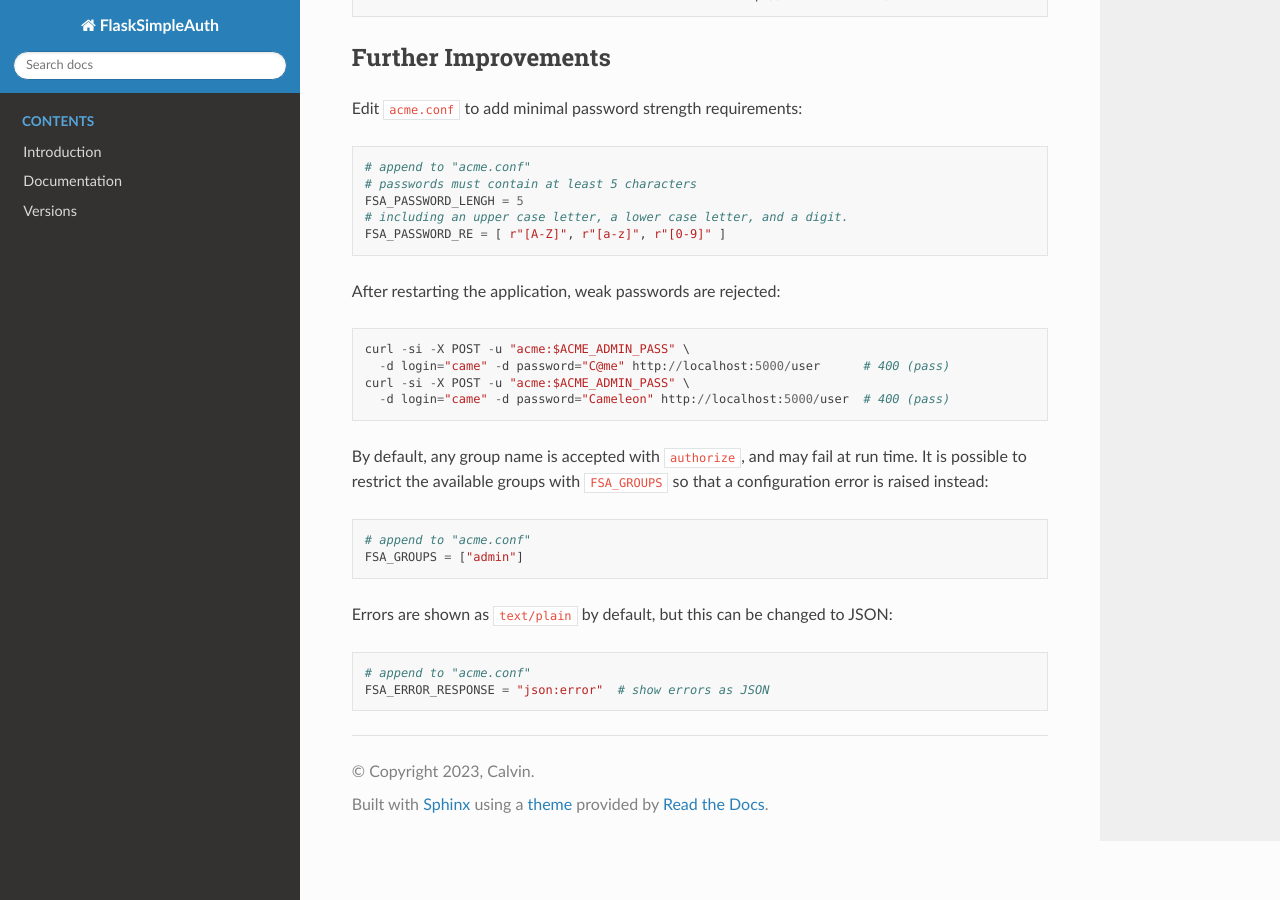
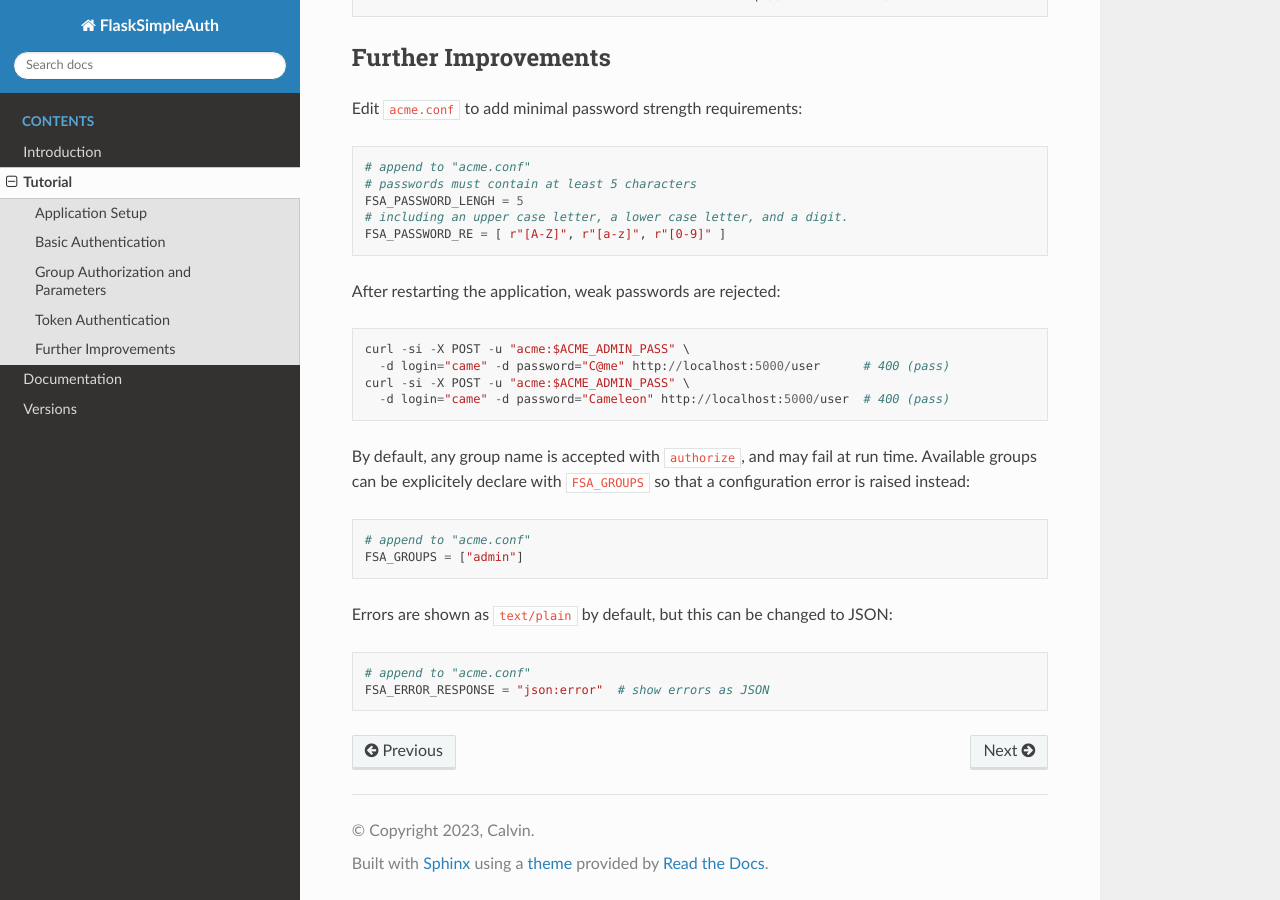
Before and after one commit to zx80/flask-simple-auth, a Sphinx documentation site: the page built from docs/TUTORIAL.md, in a window 1280 px wide and 900 px high, scrolled down 5116 px. Built offline with Sphinx 7.4.7 and the Read the Docs theme 2.0.0, drawn with Linux system fonts in a browser that asks for light colours; pages that are not in the unit, such as notebooks, are missing from menus.

Commit message:
rephrase

````diff
--- a/docs/TUTORIAL.md
+++ b/docs/TUTORIAL.md
@@ -290,7 +290,7 @@ curl -si -X POST -u "acme:$ACME_ADMIN_PASS" \
 ```
 
 By default, any group name is accepted with `authorize`, and may fail at run
-time. It is possible to restrict the available groups with `FSA_GROUPS` so that
+time. Available groups can be explicitely declare with `FSA_GROUPS` so that
 a configuration error is raised instead:
 
 ```python
--- a/docs/index.rst
+++ b/docs/index.rst
@@ -6,6 +6,7 @@
    :caption: Contents
 
    Introduction <INTRO>
+   Tutorial <TUTORIAL>
    Documentation <DOCUMENTATION>
    API <autoapi>
    Versions <VERSIONS>
````
Also changed, not shown: docs/DOCUMENTATION.md (+1 -0 lines).
